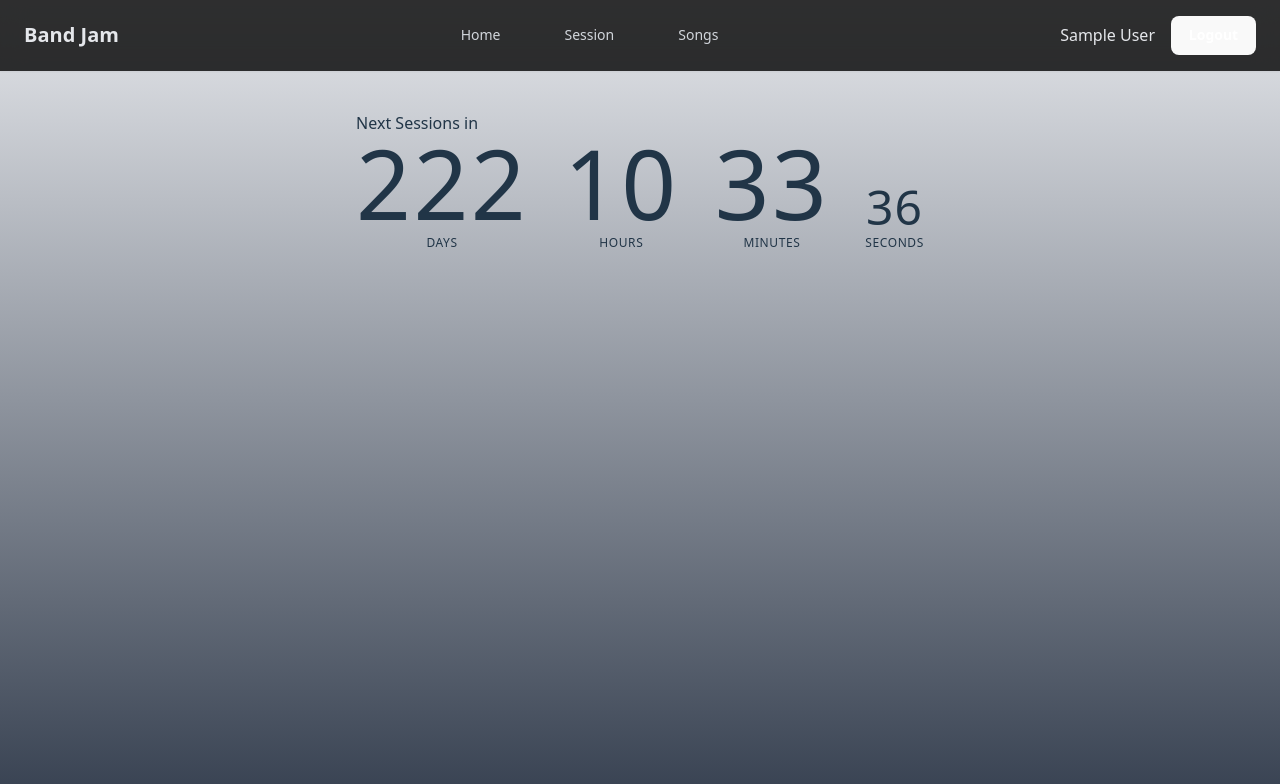
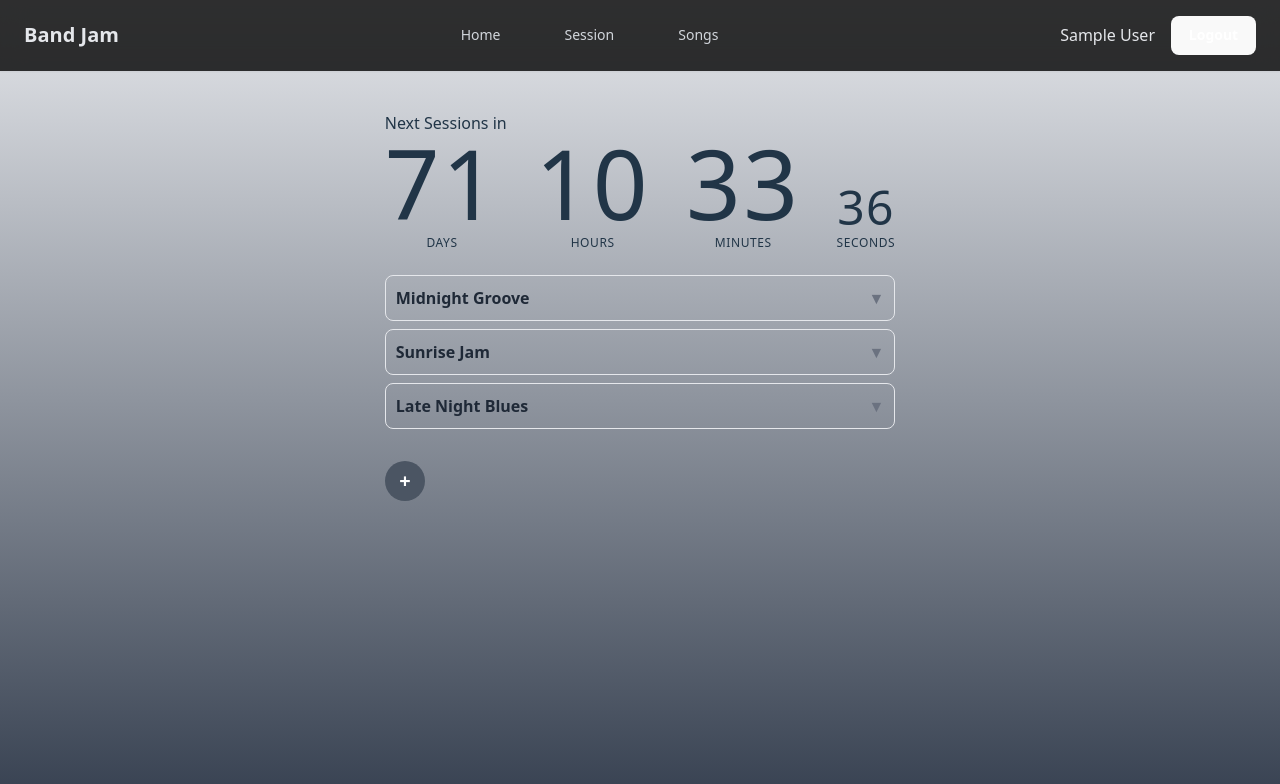
Before and after one commit to FaintestCloud/bandjamapp, a React (Vite) app: page / in a window 1280 px wide. Shown: the top 784 px of the page. Built offline with nearby package versions, Linux system fonts and the light colour scheme; no server answers; sample sign-in values are in the browser's storage.

Commit message:
Update songitem and addsongform ui

```diff
--- a/src/components/SongItem.tsx
+++ b/src/components/SongItem.tsx
@@ -1,31 +1,68 @@
 import { Link } from "react-router-dom";
+import { useState, useRef, useEffect } from "react";
 import type { Song } from "../types.ts";
 import { deleteSong } from "../services/songService.ts";
 
-type Props = { song: Song };
+interface Props {
+  song: Song;
+}
 
 export default function SongItem({ song }: Props) {
-    return (
-        <li className="border-b py-2">
-            <Link to={`/song/${song.id}`}>{song.title} </Link>
-            <span className="text-gray-500 text-sm"> Key : ({song.key})</span>
-            {song.comments && song.comments.length > 0 && (
-                <div className="text-sm text-gray-600 mt-1">
-                    {song.comments.map((c, i) => (
-                        <div key={i}>{(c as any).text}</div>
-                    ))}
-                </div>
-            )}
+  const [isOpen, setIsOpen] = useState(false);
+  const contentRef = useRef<HTMLDivElement>(null);
+  const [maxHeight, setMaxHeight] = useState("0px");
 
+  // Update maxHeight when isOpen changes
+  useEffect(() => {
+    if (contentRef.current) {
+      setMaxHeight(isOpen ? `${contentRef.current.scrollHeight}px` : "0px");
+    }
+  }, [isOpen]);
 
-            {/* <button
-              onClick={() => song.id && deleteSong(song.id)}
-              className="text-red-500"
-            >Delete
-            </button> */}
+  return (
+    <li className="border rounded-lg mb-2">
+      {/* Header */}
+      <div
+        className="flex justify-between items-center p-2.5 cursor-pointer hover:bg-gray-50 transition-colors"
+        onClick={() => setIsOpen(!isOpen)}
+      >
+        <span className="font-semibold text-gray-800 text-base">{song.title}</span>
+        <span
+          className={`text-gray-500 transform transition-transform duration-300 ${
+            isOpen ? "rotate-180" : ""
+          }`}
+        >
+          ▼
+        </span>
+      </div>
 
-            {/* await updateSong(song.id!, { title: "New Title" }); */}
+      {/* Animated Details */}
+      <div
+        ref={contentRef}
+        style={{ maxHeight }}
+        className="overflow-hidden transition-all duration-300 px-4 text-gray-600 text-sm"
+      >
+        {song.key && (
+          <p>
+            <span className="font-semibold">Key:</span> {song.key}
+          </p>
+        )}
+        {song.lyrics && (
+          <p>
+            <span className="font-semibold">Lyrics:</span> {song.lyrics}
+          </p>
+        )}
 
-        </li>
-    );
+        {/* Delete button, only visible when expanded */}
+        {isOpen && (
+          <button
+            onClick={() => song.id && deleteSong(song.id)}
+            className="mt-2 px-3 py-1 bg-red-500 text-white rounded hover:bg-red-600 transition-colors mb-1"
+          >
+            Delete
+          </button>
+        )}
+      </div>
+    </li>
+  );
 }
--- /dev/null
+++ b/src/mocks/jamSessions.mock.ts
@@ -0,0 +1,15 @@
+import type { JamSession } from "../types.ts";
+
+export const mockJamSessions: JamSession[] = [
+  {
+    id: "260130",
+    // Future date so countdown works
+    date: new Date("2026-01-30T20:00:00"),
+    songIds: ["s001", "s002", "s003"],
+  },
+  {
+    id: "260220",
+    date: new Date("2026-02-20T18:30:00"),
+    songIds: ["s004", "s005"],
+  },
+];
--- /dev/null
+++ b/src/mocks/songs.mock.ts
@@ -0,0 +1,44 @@
+import type { Song } from "../types.ts";
+
+export const mockSongs: Song[] = [
+  {
+    id: "s001",
+    title: "Midnight Groove",
+    key: "Am",
+    originalKey: "Am",
+    lyrics: `
+    Walking down the empty street
+    Heart in rhythm, steady beat
+    `,
+    instruments: {
+        guitar: {
+        name: "Guitar",
+        player: "Alex",
+        },
+        drums: {
+        name: "Drums",
+        player: "Sam",
+        },
+        bass: {
+        name: "Bass",
+        player: "Jamie",
+        },
+    },
+},
+  {
+    id: "s002",
+    title: "Sunrise Jam",
+    key: "C",
+    originalKey: "D",
+    lyrics: `
+    When the sun comes up again
+    We’ll keep playing till the end
+    `,
+  },
+  {
+    id: "s003",
+    title: "Late Night Blues",
+    key: "E",
+    originalKey: "E",
+  },
+];
--- a/src/pages/Home.tsx
+++ b/src/pages/Home.tsx
@@ -1,9 +1,17 @@
-import { signOut } from "firebase/auth";
-import { auth } from "../firebaseConfig";
-import SongList from "../components/SongList";
+import { useState } from "react";
 import Countdown from "../components/CountdownTimer";
+import { mockJamSessions } from "../mocks/jamSessions.mock";
+import { mockSongs } from "../mocks/songs.mock";
+import SongItem from "../components/SongItem";
+import AddSongForm from "../components/AddSongForm";
 
 export default function Home() {
+    const nextSession = mockJamSessions[0];
+    const songs = mockSongs.filter(song =>
+    nextSession.songIds.includes(song.id!)
+    );
+    const [showForm, setShowForm] = useState(false);
+
     return (
         <div className="
         h-full
@@ -12,10 +20,45 @@ export default function Home() {
         items-start md:items-center
         ">
             {/* Main Content */}
-            <main className="max-w-3xl mx-auto px-6 py-10">
+            <main className="max-w-3xl mx-auto px-6 py-10 flex flex-col space-y-6">
                 Next Sessions in
-                <Countdown targetDate={new Date("2026-06-30T20:00:00")}></Countdown>
+                <Countdown targetDate={nextSession.date}></Countdown>
+
+                <ul>
+                    {songs.map((song) => (
+                        <SongItem key={song.id} song={song} />
+                    ))}
+                </ul>
+
+            <button
+                onClick={() => setShowForm(true)}
+                className="mb-6 w-10 h-10 flex items-center justify-center bg-gray-600 text-white rounded-full hover:bg-gray-800 transition-colors"
+                title="Add Song"
+                >
+                <span className="text-xl font-bold">+</span>
+            </button>
             </main>
+
+        {/* Modal / Popup */}
+      {showForm && (
+        <div className="fixed inset-0 bg-black bg-opacity-50 flex justify-center items-center z-50">
+          <div className="bg-white rounded-lg shadow-lg p-6 w-full max-w-md relative">
+            {/* Close button */}
+            <button
+                onClick={() => setShowForm(false)}
+                className="absolute top-2 right-2 text-gray-500 hover:text-gray-700 text-sm"
+            >
+              ✕
+            </button>
+
+            <h2 className="text-xl font-semibold mb-4 text-black">Add Song</h2>
+
+            {/* The AddSongForm itself */}
+            <AddSongForm />
+          </div>
+        </div>
+      )}
+
         </div>
     );
 }
```
